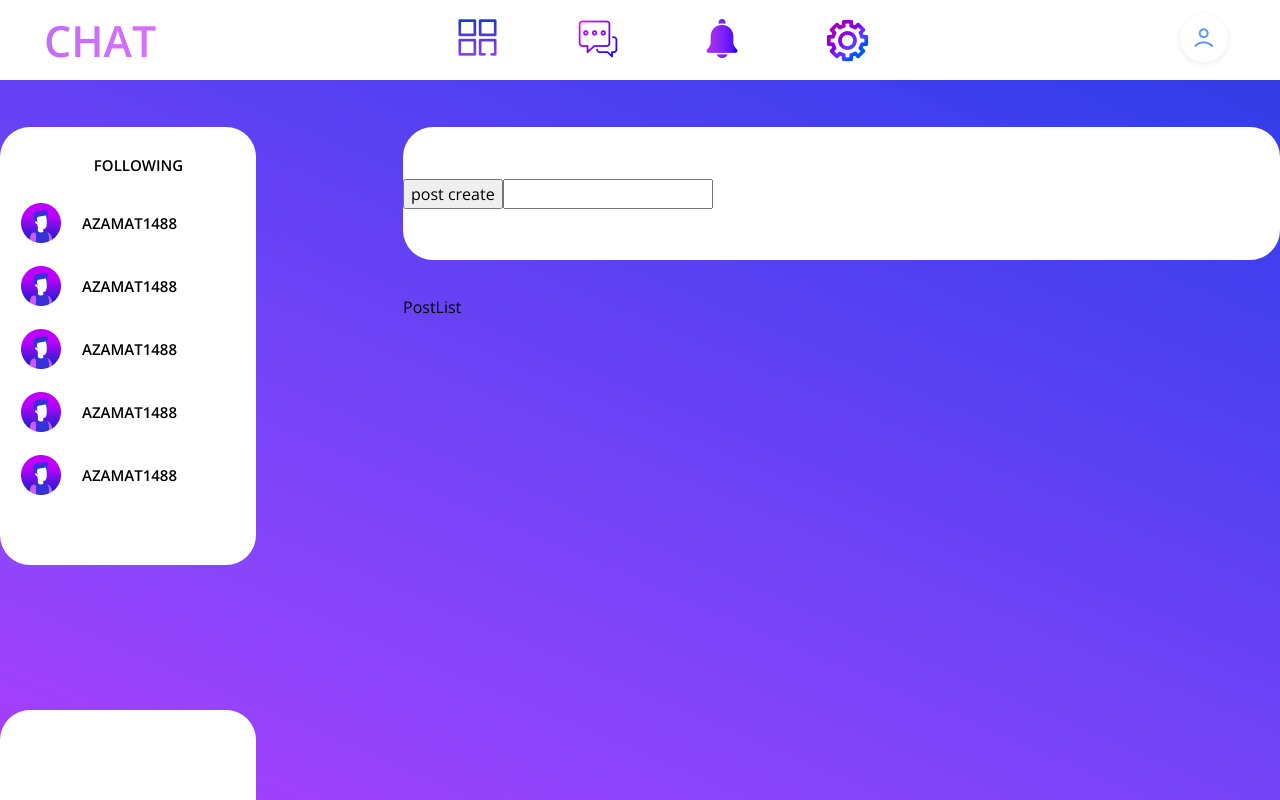
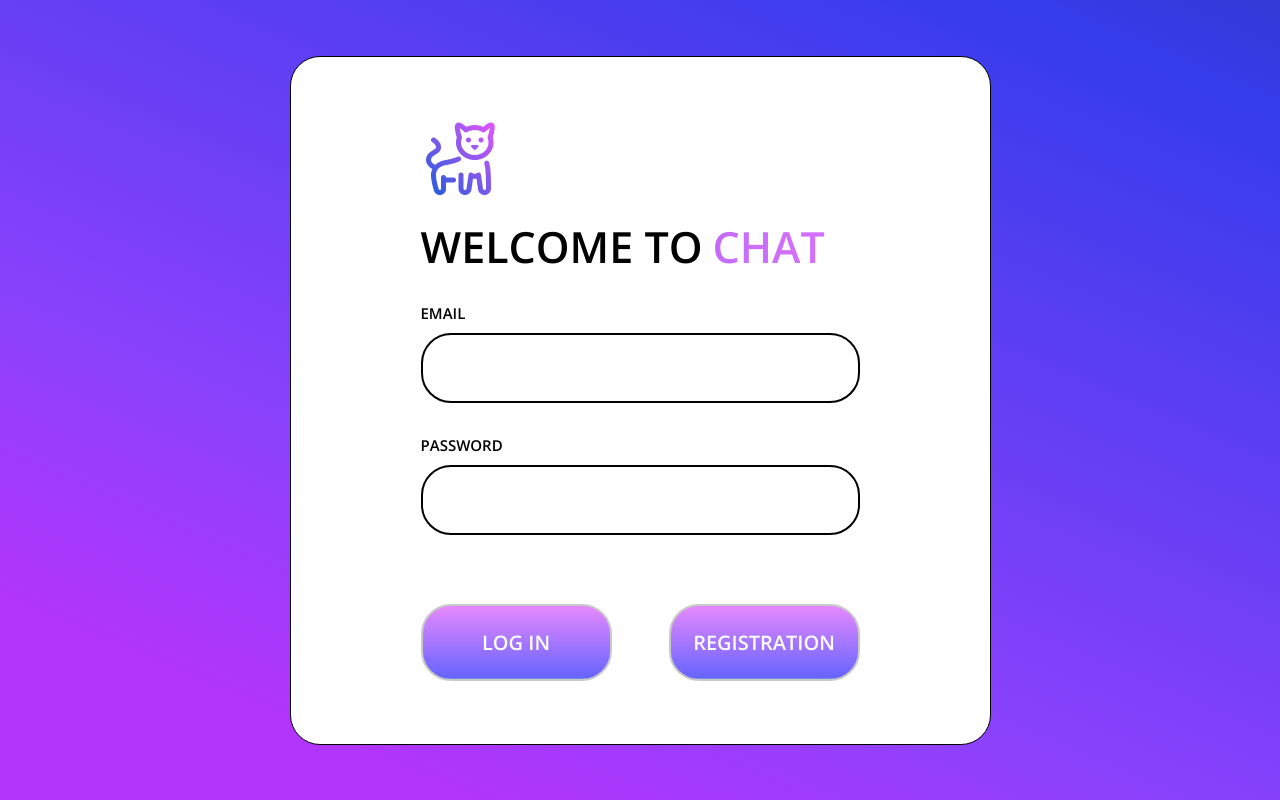
Before and after one commit to Azazlokus/MusicMessanger, a React (Create React App) app in the folder my-app/: page / in a window 1280 px wide. Shown: the top 800 px of the page. Built offline with nearby package versions, Linux system fonts and the light colour scheme.

Commit message:
Настроил маршрутизацию

```diff
--- a/my-app/src/Components/Pages/Auth/Auth.tsx
+++ b/my-app/src/Components/Pages/Auth/Auth.tsx
@@ -3,6 +3,7 @@ import logo from '../../../Img/Logo.png';
 import './Auth.css';
 import MyInput from "../../UI/Input/MyInput";
 import MyButton from "../../UI/Button/MyButton";
+import {Link} from "react-router-dom";
 
 const Auth = () => {
     return (
@@ -22,7 +23,9 @@ const Auth = () => {
 
                 <div className={'auth__btn'}>
                     <MyButton buttonText={'log in'} type={'submit'}/>
-                    <MyButton buttonText={'REGISTRATION'}/>
+                    <Link to={'/registration'}>
+                        <MyButton buttonText={'REGISTRATION'}/>
+                    </Link>
                 </div>
             </section>
         </div>
--- a/my-app/src/Components/Pages/Registration/Registration.tsx
+++ b/my-app/src/Components/Pages/Registration/Registration.tsx
@@ -5,6 +5,7 @@ import bigLogo from '../../../Img/BigLogo.png';
 import MyInput from "../../UI/Input/MyInput";
 import MySelect from "../../UI/MySelect/MySelect";
 import MyButton from "../../UI/Button/MyButton";
+import {Link} from "react-router-dom";
 
 const Registration = () => {
     return (
@@ -28,7 +29,9 @@ const Registration = () => {
 
                 <div className={'reg__btn'}>
                     <MyButton buttonText={'registration'}/>
-                    <MyButton buttonText={'log in'}/>
+                    <Link to={'/'}>
+                        <MyButton buttonText={'log in'}/>
+                    </Link>
                 </div>
             </div>
 
--- a/my-app/src/Components/Routes/AppRoutes.tsx
+++ b/my-app/src/Components/Routes/AppRoutes.tsx
@@ -1,11 +1,30 @@
 import React from 'react';
-import {Routes} from "react-router-dom";
+import {Navigate, Route, Routes} from "react-router-dom";
+import {privateRoutes, publicRoutes} from "./listRoutes";
 
 const AppRoutes = () => {
-    return (
-        <Routes>
+    const user = false
 
-        </Routes>
+    return (!user ?
+            (
+                <Routes>
+                    {publicRoutes.map(pub => (
+                        <Route path={pub.path} element={<pub.component/>}/>
+                    ))}
+                    <Route
+                        path="/*"
+                        element={<Navigate to="/" replace />}
+                    />
+                </Routes>
+            )
+                :
+                (
+                    <Routes>
+                        {privateRoutes.map(priv => (
+                            <Route path={priv.path} element={<priv.component/>}/>
+                        ))}
+                    </Routes>
+                )
     );
 };
 
--- a/my-app/src/Components/Routes/listRoutes.ts
+++ b/my-app/src/Components/Routes/listRoutes.ts
@@ -21,7 +21,7 @@ export const privateRoutes = [
 
 export const publicRoutes = [
     {
-        path: '/auth',
+        path: '/',
         component: Auth
     },
     {
--- a/my-app/src/index.tsx
+++ b/my-app/src/index.tsx
@@ -1,8 +1,8 @@
 import React from 'react';
 import ReactDOM from 'react-dom/client';
 import './index.css';
-import {BrowserRouter} from "react-router-dom";
-import Registration from "./Components/Pages/Registration/Registration";
+import {BrowserRouter, Routes} from "react-router-dom";
+import AppRoutes from "./Components/Routes/AppRoutes";
 import News from "./Components/Pages/News/News";
 
 
@@ -11,6 +11,6 @@ const root = ReactDOM.createRoot(
 );
 root.render(
     <BrowserRouter>
-        <News/>
+        <AppRoutes/>
     </BrowserRouter>
 );
```
